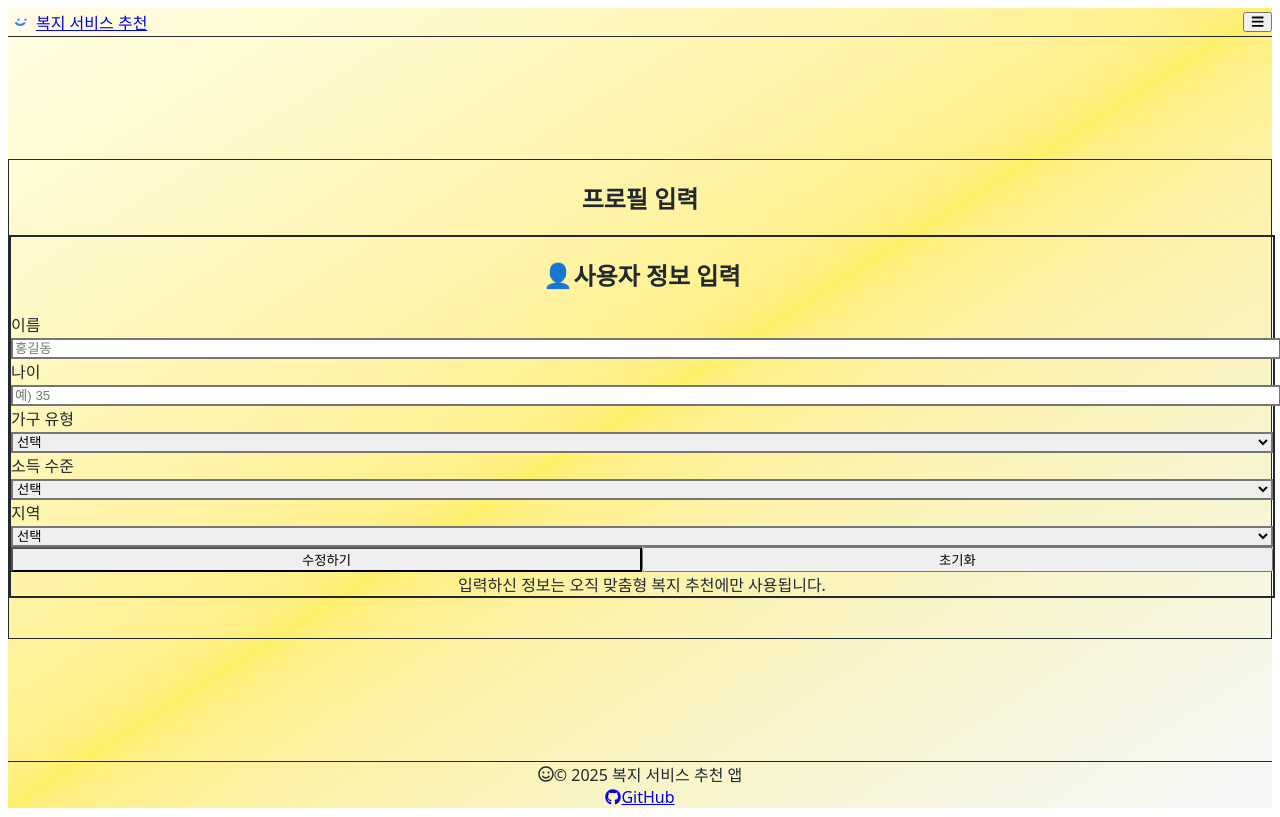
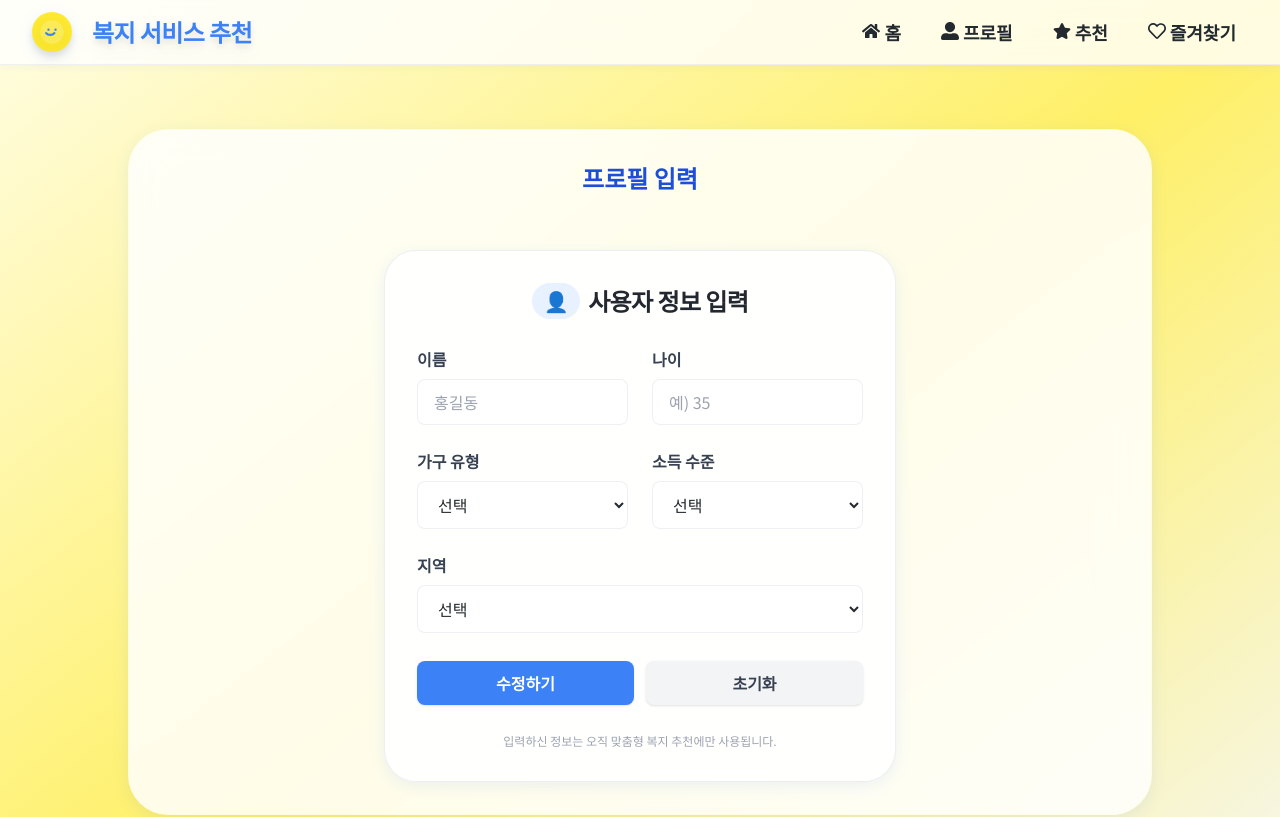
Before and after one commit to mxten777/new_project_20, a React (Vite) app: page /profile in a window 1280 px wide. Shown: the top 817 px of the page. Built offline with nearby package versions, Linux system fonts and the light colour scheme.

Commit message:
Tailwind CSS 3.x 다운그레이드 및 호환성 개선

```diff
--- a/package.json
+++ b/package.json
@@ -13,11 +13,11 @@
     "react": "^19.1.1",
     "react-dom": "^19.1.1",
     "react-icons": "^5.5.0",
-    "react-router-dom": "^7.8.1"
+    "react-router-dom": "^7.8.1",
+    "tailwindcss": "^3.4.3"
   },
   "devDependencies": {
     "@eslint/js": "^9.33.0",
-    "@tailwindcss/postcss": "^4.1.12",
     "@types/react": "^19.1.10",
     "@types/react-dom": "^19.1.7",
     "@vitejs/plugin-react": "^5.0.0",
@@ -27,7 +27,6 @@
     "eslint-plugin-react-refresh": "^0.4.20",
     "globals": "^16.3.0",
     "postcss": "^8.5.6",
-    "tailwindcss": "^4.1.12",
     "typescript": "~5.8.3",
     "typescript-eslint": "^8.39.1",
     "vite": "^7.1.2"
--- a/src/components/UserProfileForm.tsx
+++ b/src/components/UserProfileForm.tsx
@@ -78,41 +78,41 @@ export default function UserProfileForm({ onSubmit }: { onSubmit: (profile: User
   };
 
   return (
-    <form onSubmit={handleSubmit} className="max-w-lg w-full mx-auto bg-white p-10 rounded-3xl shadow-2xl space-y-8 mt-12 border-2 border-blue-100 animate-fadeInUp">
-      <h2 className="text-4xl font-extrabold mb-8 text-center text-blue-700 tracking-tight flex items-center justify-center gap-2">
-        <span className="inline-block bg-gradient-to-r from-blue-400 to-purple-400 text-white text-2xl font-bold px-3 py-1 rounded-full shadow">👤</span>
+    <form onSubmit={handleSubmit} className="max-w-lg w-full mx-auto bg-white/95 p-8 rounded-2xl shadow-card space-y-7 mt-10 border border-border/70 animate-fade-in">
+      <h2 className="text-2xl font-extrabold mb-6 text-center text-[#23272f] tracking-tight flex items-center justify-center gap-2">
+        <span className="inline-block bg-primary-light text-primary text-xl font-bold px-3 py-1 rounded-full shadow-none">👤</span>
         사용자 정보 입력
       </h2>
-      <div className="grid grid-cols-1 md:grid-cols-2 gap-8">
-        <div>
-          <label className="block mb-2 font-semibold text-gray-700">이름</label>
-          <input name="name" value={profile.name} onChange={handleChange} placeholder="홍길동" className="w-full border-2 border-blue-200 rounded-xl px-4 py-3 focus:outline-none focus:ring-2 focus:ring-blue-300 text-lg transition" required />
+      <div className="grid grid-cols-1 md:grid-cols-2 gap-6">
+        <div className="space-y-1">
+          <label className="block mb-1 font-semibold text-gray-700">이름</label>
+          <input name="name" value={profile.name} onChange={handleChange} placeholder="홍길동" className="w-full border border-border/60 rounded-lg px-4 py-2.5 focus:outline-none focus:ring-2 focus:ring-primary text-base transition bg-white" required />
         </div>
-        <div>
-          <label className="block mb-2 font-semibold text-gray-700">나이</label>
-          <input name="age" type="number" value={profile.age} onChange={handleChange} placeholder="예) 35" min="0" className="w-full border-2 border-blue-200 rounded-xl px-4 py-3 focus:outline-none focus:ring-2 focus:ring-blue-300 text-lg transition" required />
+        <div className="space-y-1">
+          <label className="block mb-1 font-semibold text-gray-700">나이</label>
+          <input name="age" type="number" value={profile.age} onChange={handleChange} placeholder="예) 35" min="0" className="w-full border border-border/60 rounded-lg px-4 py-2.5 focus:outline-none focus:ring-2 focus:ring-primary text-base transition bg-white" required />
         </div>
-        <div>
-          <label className="block mb-2 font-semibold text-gray-700">가구 유형</label>
-          <select name="familyType" value={profile.familyType} onChange={handleChange} className="w-full border-2 border-blue-200 rounded-xl px-4 py-3 focus:outline-none focus:ring-2 focus:ring-blue-300 text-lg transition" required>
+        <div className="space-y-1">
+          <label className="block mb-1 font-semibold text-gray-700">가구 유형</label>
+          <select name="familyType" value={profile.familyType} onChange={handleChange} className="w-full border border-border/60 rounded-lg px-4 py-2.5 focus:outline-none focus:ring-2 focus:ring-primary text-base transition bg-white" required>
             <option value="">선택</option>
             {familyTypes.map((type) => (
               <option key={type} value={type}>{type}</option>
             ))}
           </select>
         </div>
-        <div>
-          <label className="block mb-2 font-semibold text-gray-700">소득 수준</label>
-          <select name="incomeLevel" value={profile.incomeLevel} onChange={handleChange} className="w-full border-2 border-blue-200 rounded-xl px-4 py-3 focus:outline-none focus:ring-2 focus:ring-blue-300 text-lg transition" required>
+        <div className="space-y-1">
+          <label className="block mb-1 font-semibold text-gray-700">소득 수준</label>
+          <select name="incomeLevel" value={profile.incomeLevel} onChange={handleChange} className="w-full border border-border/60 rounded-lg px-4 py-2.5 focus:outline-none focus:ring-2 focus:ring-primary text-base transition bg-white" required>
             <option value="">선택</option>
             {incomeLevels.map((level) => (
               <option key={level} value={level}>{level}</option>
             ))}
           </select>
         </div>
-        <div className="md:col-span-2">
-          <label className="block mb-2 font-semibold text-gray-700">지역</label>
-          <select name="region" value={profile.region} onChange={handleChange} className="w-full border-2 border-blue-200 rounded-xl px-4 py-3 focus:outline-none focus:ring-2 focus:ring-blue-300 text-lg transition" required>
+        <div className="md:col-span-2 space-y-1">
+          <label className="block mb-1 font-semibold text-gray-700">지역</label>
+          <select name="region" value={profile.region} onChange={handleChange} className="w-full border border-border/60 rounded-lg px-4 py-2.5 focus:outline-none focus:ring-2 focus:ring-primary text-base transition bg-white" required>
             <option value="">선택</option>
             {regions.map((region) => (
               <option key={region} value={region}>{region}</option>
@@ -120,15 +120,15 @@ export default function UserProfileForm({ onSubmit }: { onSubmit: (profile: User
           </select>
         </div>
       </div>
-      <div className="flex gap-4 mt-6">
-        <button type="submit" className="flex-1 bg-gradient-to-r from-blue-500 to-purple-500 text-white py-3 rounded-xl hover:from-blue-600 hover:to-purple-600 font-bold text-lg shadow-lg transition-all duration-150">{editing ? '저장하기' : '수정하기'}</button>
-        <button type="button" onClick={handleReset} className="flex-1 bg-gray-100 text-gray-700 py-3 rounded-xl font-bold text-lg shadow-md transition hover:bg-gray-200">초기화</button>
+      <div className="flex gap-3 mt-5">
+        <button type="submit" className="flex-1 bg-primary text-white py-2.5 rounded-lg hover:bg-primary-dark font-bold text-base shadow transition-all duration-150">{editing ? '저장하기' : '수정하기'}</button>
+        <button type="button" onClick={handleReset} className="flex-1 bg-gray-100 text-gray-700 py-2.5 rounded-lg font-bold text-base shadow transition hover:bg-gray-200">초기화</button>
       </div>
       {error && <div className="text-red-600 text-center font-semibold mt-2 animate-shake">{error}</div>}
       {submitted && (
         <div className="text-green-600 text-center font-semibold mt-2 animate-pulse">저장되었습니다!</div>
       )}
-      <div className="text-center text-gray-400 text-sm mt-4">입력하신 정보는 오직 맞춤형 복지 추천에만 사용됩니다.</div>
+      <div className="text-center text-gray-400 text-xs mt-3">입력하신 정보는 오직 맞춤형 복지 추천에만 사용됩니다.</div>
     </form>
   );
 }
```
Also changed, not shown: 1 other file (tests, documents, lock files or other folders).
